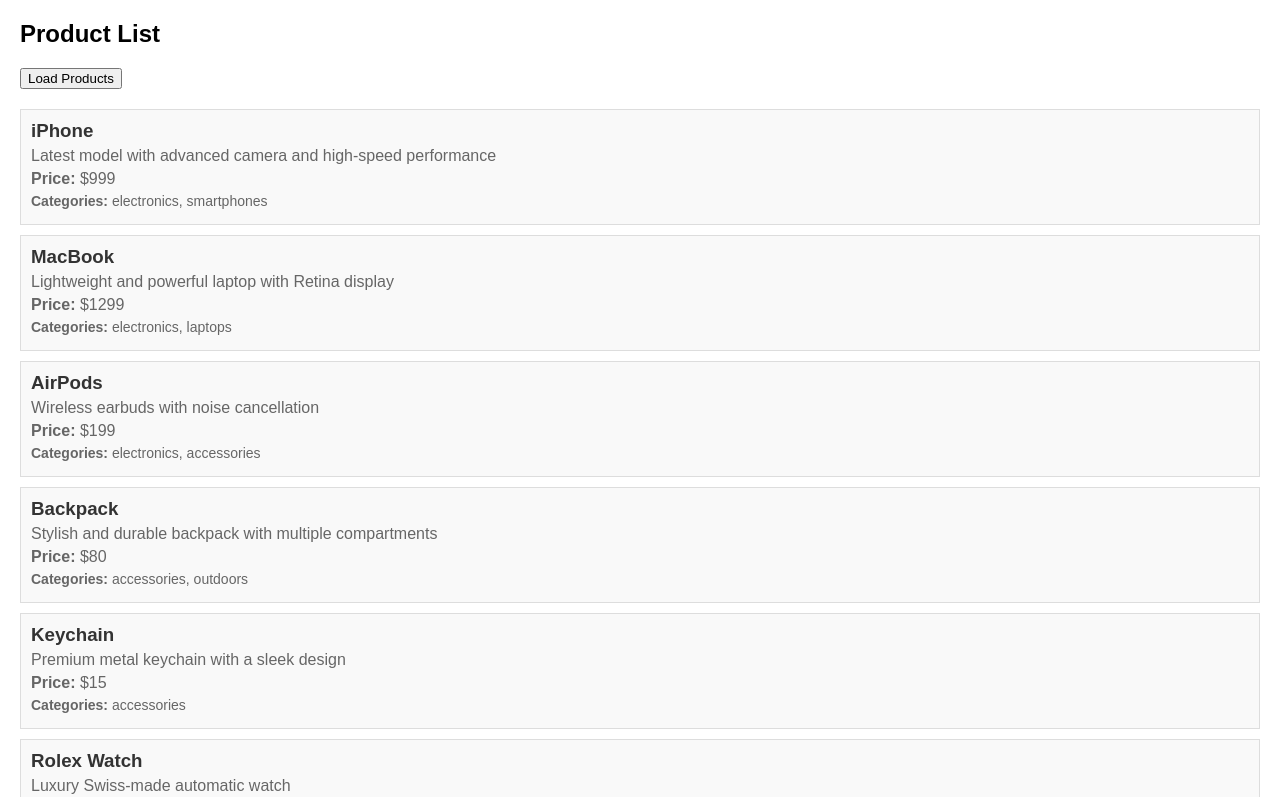
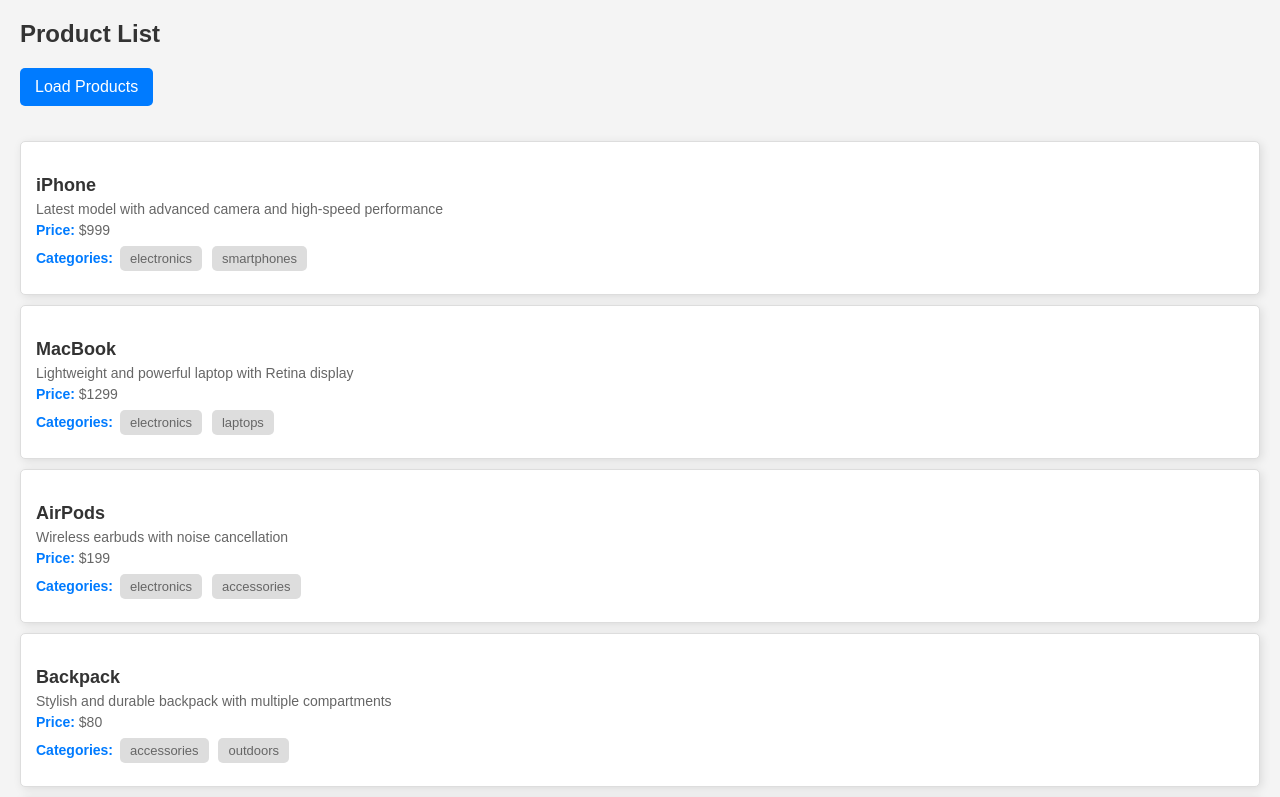
Before and after one commit to iqqqq1/cs20, a plain HTML site: page Homework5/products2.html in a window 1280 px wide. Both pictures are taken after a click on the button "Load Products". Shown: the top 797 px of the page. Drawn offline with nearby package versions, Linux system fonts and the light colour scheme.

Commit message:
Adjusted products2.html for styling

```diff
--- a/Homework5/products2.html
+++ b/Homework5/products2.html
@@ -9,27 +9,62 @@
         body {
             font-family: Arial, sans-serif;
             margin: 20px;
+            background-color: #f4f4f4;
+        }
+        h2 {
+            color: #333;
+        }
+        #loadData {
+            background-color: #007bff;
+            color: white;
+            border: none;
+            padding: 10px 15px;
+            cursor: pointer;
+            font-size: 16px;
+            margin-bottom: 15px;
+            border-radius: 5px;
+        }
+        #loadData:hover {
+            background-color: #0056b3;
         }
         #result {
             margin-top: 20px;
         }
         .product {
+            display: block;
             border: 1px solid #ddd;
-            padding: 10px;
+            padding: 15px;
             margin: 10px 0;
-            background-color: #f9f9f9;
+            background-color: #fff;
+            border-radius: 5px;
+            box-shadow: 2px 2px 10px rgba(0, 0, 0, 0.1);
         }
         .product h3 {
-            margin: 0;
+            font-size: 18px;
+            font-weight: bold;
             color: #333;
+            margin-bottom: 5px;
         }
         .product p {
+            font-size: 14px;
+            color: #666;
             margin: 5px 0;
-            color: #666;
+        }
+        .product strong {
+            color: #007bff;
         }
         .categories {
             font-size: 14px;
             color: #444;
+            margin-top: 5px;
+        }
+        .category {
+            display: inline-block;
+            background: #ddd;
+            padding: 5px 10px;
+            margin: 3px;
+            border-radius: 5px;
+            font-size: 13px;
         }
     </style>
 </head>
@@ -46,12 +81,14 @@
                     var output = "";
 
                     data.forEach(function (product) {
+                        var categoryList = product.categories.map(cat => `<span class="category">${cat}</span>`).join(" ");
+
                         output += `
                             <div class="product">
                                 <h3>${product.name}</h3>
                                 <p>${product.description}</p>
                                 <p><strong>Price:</strong> ${product.price}</p>
-                                <p class="categories"><strong>Categories:</strong> ${product.categories.join(", ")}</p>
+                                <p class="categories"><strong>Categories:</strong> ${categoryList}</p>
                             </div>
                         `;
                     });
```
